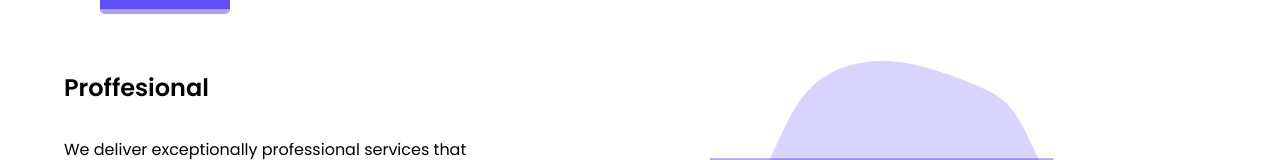
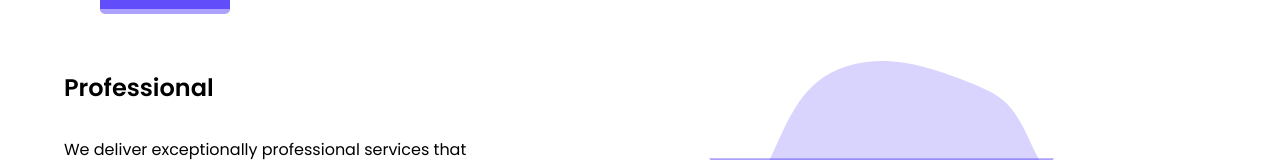
Before and after one commit to callmeniyu/devguru, a React (Vite) app in the folder client/: page / in a window 1280 px wide. Shown: the part 716-876 px from the top of the page. Built offline with nearby package versions, Linux system fonts and the light colour scheme.

Commit message:
Correction from feedback

```diff
--- a/client/index.html
+++ b/client/index.html
@@ -63,7 +63,7 @@
 
         <link rel="icon" type="image/svg+xml" href="./src/assets/favicon/android-chrome-512x512.png" />
         <meta name="viewport" content="width=device-width, initial-scale=1.0" />
-        <title>Devguru</title>
+        <title>Devguru Solutions</title>
         <script type="text/javascript">
             ;(function (l) {
                 if (l.search[1] === "/") {
--- a/client/src/App.jsx
+++ b/client/src/App.jsx
@@ -1,4 +1,4 @@
-import React, { useState, Suspense } from 'react';
+import React, {  Suspense } from 'react';
 import { BrowserRouter, Routes, Route } from "react-router-dom";
 import Helmet from "react-helmet";
 import HashLoader from "react-spinners/HashLoader";
@@ -7,7 +7,6 @@ import './index.css'; // Import your global styles
 const Home = React.lazy(() => import("./pages/Home/Home"));
 
 function App() {
-  const [count, setCount] = useState(0);
 
   return (
     <BrowserRouter>
--- a/client/src/components/Features/Features.jsx
+++ b/client/src/components/Features/Features.jsx
@@ -1,20 +1,103 @@
 import React, { useEffect, useState } from "react"
 import ListElement from "../Listelement/Listelement"
-import { features } from "../../utils/data"
 import { motion, AnimatePresence } from "framer-motion"
 import { useMediaQuery } from "react-responsive"
 import "./Features.css"
+import feature_img_proffesional from "../../assets/svg/feature_img_professional.svg"
+import feature_img_costeffective from "../../assets/svg/feature_img_costeffective.svg"
+import feature_img_scalable from "../../assets/svg/feature_img_scalable.svg"
+import feature_img_secure from "../../assets/svg/feature_img_secure.svg"
+import feature_img_timebound from "../../assets/svg/feature_img_timebound.svg"
+import feature_img_innovative from "../../assets/svg/feature_img_innovative.svg"
+
+
 
 
 const Features = () => {
-    const [title, setTitle] = useState("Proffesional")
-    const handleTitle = (e) => {
-        e.preventDefault()
-        setTitle(e.target.name)
-    }
-    const isSmallScreen = useMediaQuery({ maxWidth: 600 })
 
-    const currentFeature = features.find((feature) => feature.title == title)
+    const features = [
+        {
+            id: 1,
+            title: "Professional",
+            description:
+                "We deliver exceptionally professional services that not only meet but exceed your expectations, ensuring your complete satisfaction.",
+            points: [
+                "Experienced team of certified developers and designers.",
+                "Tailored solutions aligned with industry best practices.",
+                "Clear communication and transparent project management.",
+                "Rigorous quality assurance and testing processes. Commitment to ethical business practices and confidentiality.",
+            ],
+            img: feature_img_proffesional,
+        },
+        {
+            id: 2,
+            title: "Cost-Effective",
+            description:
+                "We provide high-quality web solutions that maximize your return on investment, ensuring you get the best value for your budget.",
+            points: [
+                "Competitive pricing without compromising on quality.",
+                "Flexible payment options to suit your financial needs.",
+                "Efficient development processes to minimize costs.",
+                "Transparent pricing with no hidden fees.",
+                "Long-term cost savings through robust, maintainable code.",
+            ],
+            img: feature_img_costeffective,
+        },
+        {
+            id: 3,
+            title: "Scalable",
+            description:
+                "We build flexible web solutions designed to grow and evolve with your business, ensuring long-term success and adaptability.",
+            points: [
+                "Modular architecture for easy expansion and modification.",
+                "Future-proof design to accommodate increasing user loads.",
+                "Easily integrable with new technologies and third-party services.",
+                "Customizable features to meet changing business requirements.",
+                "Performance optimization to maintain speed as complexity grows.",
+            ],
+            img: feature_img_scalable,
+        },
+        {
+            id: 4,
+            title: "Secure",
+            description:
+                "We prioritize the protection of your data and systems, implementing robust security measures to safeguard your digital assets.",
+            points: [
+                "End-to-end encryption for data protection.",
+                "Secure user authentication and authorization systems.",
+                "Role-based access control for internal systems.",
+                "Secure API integration and management.",
+            ],
+            img: feature_img_secure,
+        },
+        {
+            id: 5,
+            title: "Time-Bound",
+            description:
+                "We deliver high-quality web solutions within agreed timelines, ensuring your project launches on schedule and meets your business objectives.",
+            points: [
+                "Strict adherence to project deadlines and milestones.",
+                "Clear timeline communication and regular progress updates.",
+                "Efficient resource allocation to optimize development speed.",
+                "Strategic planning to anticipate and prevent delays.",
+                "Parallel development workflows to accelerate project completion.",
+            ],
+            img: feature_img_timebound,
+        },
+        {
+            id: 6,
+            title: "Innovative",
+            description:
+                "We leverage modern technologies and creative problem-solving to deliver forward-thinking web solutions that keep you ahead of the curve.",
+            points: [
+                "Implementation of the latest web development frameworks and technologies.",
+                "Innovative UI/UX design for enhanced user engagement.",
+                "Custom-built solutions tailored to unique business challenges.",
+                "Use of low-code/no-code platforms for rapid prototyping and development.",
+            ],
+            img: feature_img_innovative,
+        },
+    ]
 
     useEffect(() => {
         const preloadImages = (srcArray) => {
@@ -26,6 +109,18 @@ const Features = () => {
         preloadImages(features.map((feature) => feature.img));
     }, []);
 
+    const [title, setTitle] = useState(features[0].title)
+
+    const handleTitle = (e) => {
+        e.preventDefault()
+        setTitle(e.target.name)
+    }
+
+
+    const currentFeature = features.find((feature) => feature.title == title)
+
+
+    const isSmallScreen = useMediaQuery({ maxWidth: 600 })
 
     const variants = {
         initial: {
@@ -83,12 +178,13 @@ const Features = () => {
         if (isSmallScreen) return "small"
         return "large"
     }
+
     return (
         <div className="features">
             <h1 className="section-header">Features</h1>
             <ul className="features-navigate">
-                <li className={`${title == "Proffesional" ? "feature-nav-active" : ""}`}>
-                    <a href="#" onClick={(e) => handleTitle(e)} name="Proffesional">
+                <li className={`${title == "Professional" ? "feature-nav-active" : ""}`}>
+                    <a href="#" onClick={(e) => handleTitle(e)} name="Professional">
                         Professional
                     </a>
                 </li>
--- a/client/src/components/Partners/Partners.jsx
+++ b/client/src/components/Partners/Partners.jsx
@@ -9,7 +9,7 @@ import edinburgh from "../../assets/svg/edinburgh-colored.svg"
 import kobe from "../../assets/svg/KOBE-colored.svg"
 import Ljubljana from "../../assets/svg/Ljubljana-colored.svg"
 import memphis from "../../assets/svg/Oslo-colored.svg"
-import oslo from "../../assets/svg/github.svg"
+import oslo from "../../assets/svg/Bern-colored.svg"
 import venice from "../../assets/svg/venice-colored.svg"
 import "./Partners.css"
 
--- a/client/src/utils/data.js
+++ b/client/src/utils/data.js
@@ -19,7 +19,7 @@ import testimonial_img5 from "../assets/images/testimonial_img5.jpg"
 export const features = [
     {
         id: 1,
-        title: "Proffesional",
+        title: "Professional",
         description:
             "We deliver exceptionally professional services that not only meet but exceed your expectations, ensuring your complete satisfaction.",
         points: [
@@ -113,7 +113,7 @@ export const services = [
         id: 2,
         title: "Frontent Development",
         description:
-            "Enhance your online presence with bespoke websites designed to meet your unique needs. At Gurudev, we transform your vision into reality using the latest technology and a user-centric approach.",
+            "Create stunning, user-friendly websites that captivate your audience and drive engagement.",
         points: [
             "Visually appealing and brand-aligned designs.",
             "Intuitive navigation and user interface.",
```
Also changed, not shown: 1 other file (tests, documents, lock files or other folders).
